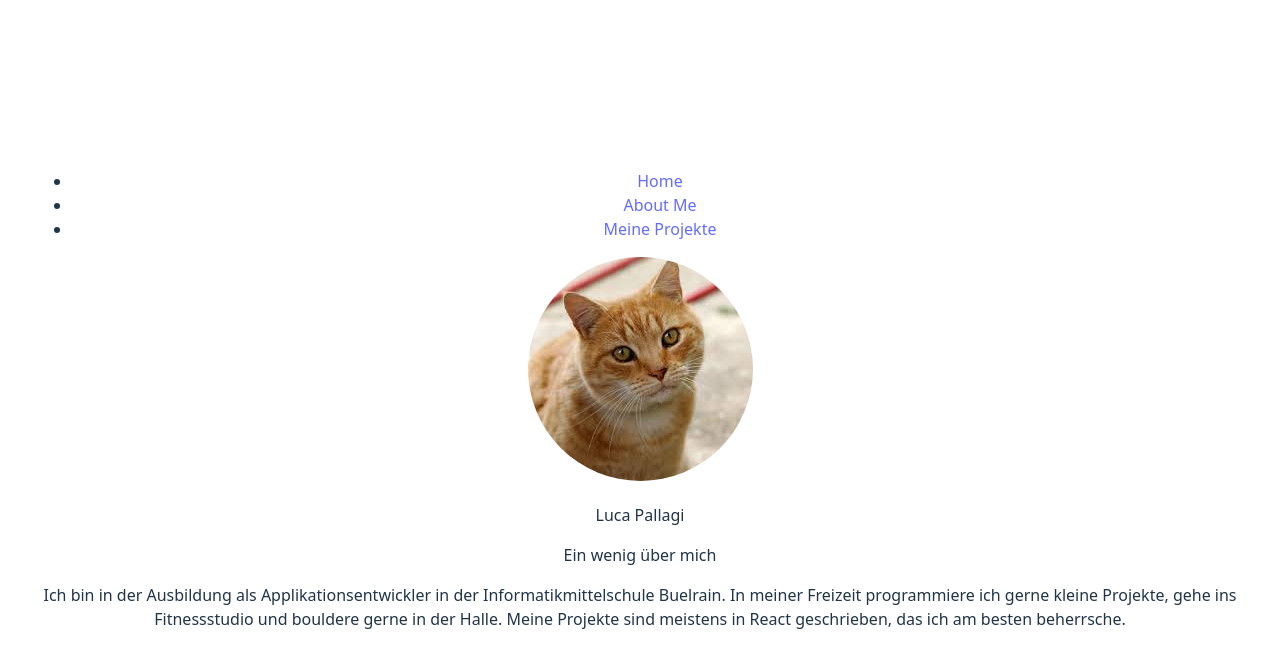
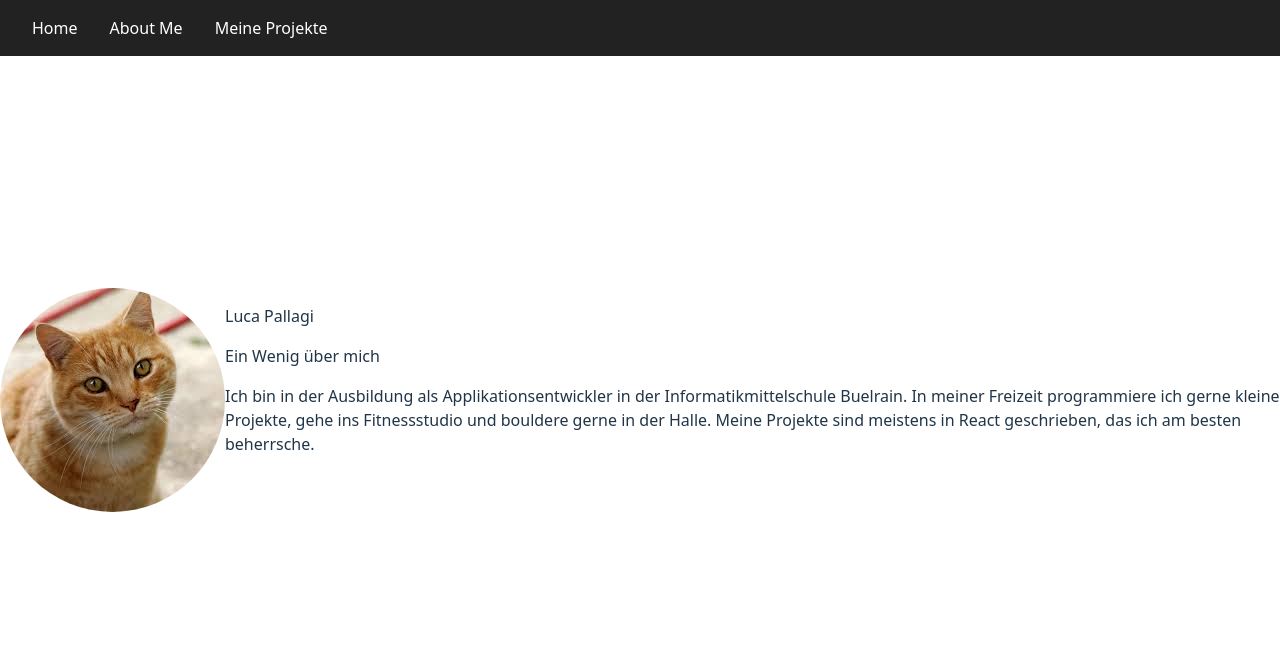
Before and after one commit to Luca-Pallagi/Portfolio, a React (Vite) app: page /#/ in a window 1280 px wide. Shown: the top 668 px of the page. Built offline with nearby package versions, Linux system fonts and the light colour scheme.

Commit message:
Lade CSS der Nav hoch

```diff
--- a/src/App.css
+++ b/src/App.css
@@ -1,13 +1,45 @@
-#root {
+/*#root {
   max-width: 1280px;
   margin: 0 auto;
   padding: 2rem;
   text-align: center;
-}
+}*/
 
 #FrontPage{
+  display: grid;
+  grid-template-columns: auto auto;
 }
 
 #ProfilePicture {
   border-radius: 50%;
 }
+
+
+nav {
+  width: 100%;
+  background-color: #222;
+  padding: 1rem 2rem;
+
+  position: fixed;
+  top: 0;
+  left: 0;
+}
+
+
+nav ul {
+  list-style: none;
+  display: flex;
+  gap: 2rem;
+  margin: 0;
+  padding: 0;
+}
+
+nav a {
+  color: white;
+  text-decoration: none;
+  font-weight: 500;
+}
+
+nav a:hover {
+  text-decoration: underline;
+}
--- a/src/FrontPage.jsx
+++ b/src/FrontPage.jsx
@@ -8,7 +8,7 @@ function FrontPage(){
                 <img src={profilePicture} alt={"ProfilePicture"} id="ProfilePicture"/>
                 <div id="FP-AboutMe">
                     <p id={"myName"}>Luca Pallagi</p>
-                    Ein wenig über mich
+                    Ein Wenig über mich
                     <p>
                         Ich bin in der Ausbildung als Applikationsentwickler in der Informatikmittelschule Buelrain.
                         In meiner Freizeit programmiere ich gerne kleine Projekte, gehe ins Fitnessstudio und bouldere gerne in der Halle.
```
